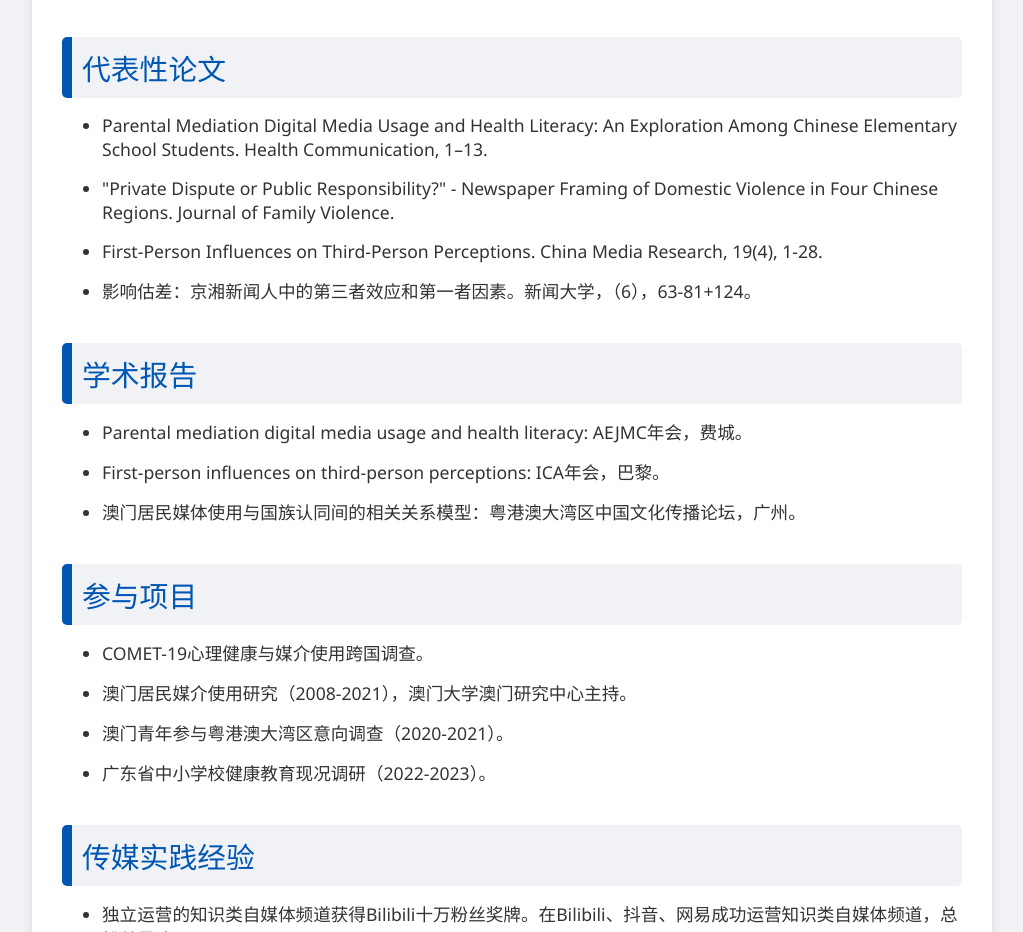
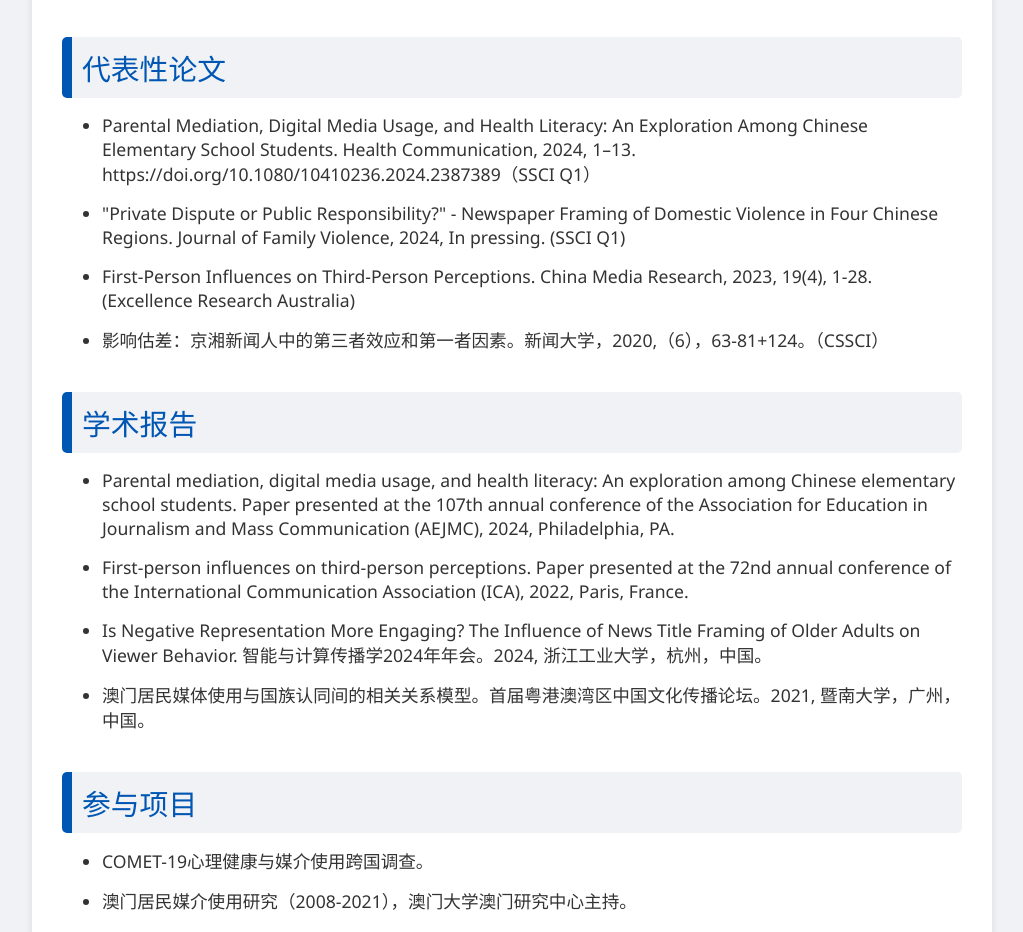
Before and after one commit to Long19950304/my-website, a plain HTML site: page index.html in a window 1280 px wide. Shown: the part 584-1516 px from the top of the page, without its empty margins (128-1151 px from the left). Drawn offline with Linux system fonts and the light colour scheme.

Commit message:
Update index.html

```diff
--- a/index.html
+++ b/index.html
@@ -126,17 +126,18 @@
 
     <div class="section-title">代表性论文</div>
     <ul>
-      <li>Parental Mediation Digital Media Usage and Health Literacy: An Exploration Among Chinese Elementary School Students. Health Communication, 1–13.</li>
-      <li>"Private Dispute or Public Responsibility?" - Newspaper Framing of Domestic Violence in Four Chinese Regions. Journal of Family Violence.</li>
-      <li>First-Person Influences on Third-Person Perceptions. China Media Research, 19(4), 1-28.</li>
-      <li>影响估差：京湘新闻人中的第三者效应和第一者因素。新闻大学，（6），63-81+124。</li>
+      <li>Parental Mediation, Digital Media Usage, and Health Literacy: An Exploration Among Chinese Elementary School Students. Health Communication, 2024, 1–13. https://doi.org/10.1080/10410236.2024.2387389（SSCI Q1）</li>
+      <li>"Private Dispute or Public Responsibility?" - Newspaper Framing of Domestic Violence in Four Chinese Regions. Journal of Family Violence, 2024, In pressing. (SSCI Q1)</li>
+      <li>First-Person Influences on Third-Person Perceptions. China Media Research, 2023, 19(4), 1-28. (Excellence Research Australia)</li>
+      <li>影响估差：京湘新闻人中的第三者效应和第一者因素。新闻大学，2020,（6），63-81+124。（CSSCI）</li>
     </ul>
 
     <div class="section-title">学术报告</div>
     <ul>
-      <li>Parental mediation digital media usage and health literacy: AEJMC年会，费城。</li>
-      <li>First-person influences on third-person perceptions: ICA年会，巴黎。</li>
-      <li>澳门居民媒体使用与国族认同间的相关关系模型：粤港澳大湾区中国文化传播论坛，广州。</li>
+      <li>Parental mediation, digital media usage, and health literacy: An exploration among Chinese elementary school students. Paper presented at the 107th annual conference of the Association for Education in Journalism and Mass Communication (AEJMC), 2024, Philadelphia, PA.</li>
+      <li>First-person influences on third-person perceptions. Paper presented at the 72nd annual conference of the International Communication Association (ICA), 2022, Paris, France.</li>
+      <li>Is Negative Representation More Engaging? The Influence of News Title Framing of Older Adults on Viewer Behavior. 智能与计算传播学2024年年会。2024, 浙江工业大学，杭州，中国。</li>
+      <li>澳门居民媒体使用与国族认同间的相关关系模型。首届粤港澳湾区中国文化传播论坛。2021, 暨南大学，广州，中国。</li>
     </ul>
 
     <div class="section-title">参与项目</div>
```
